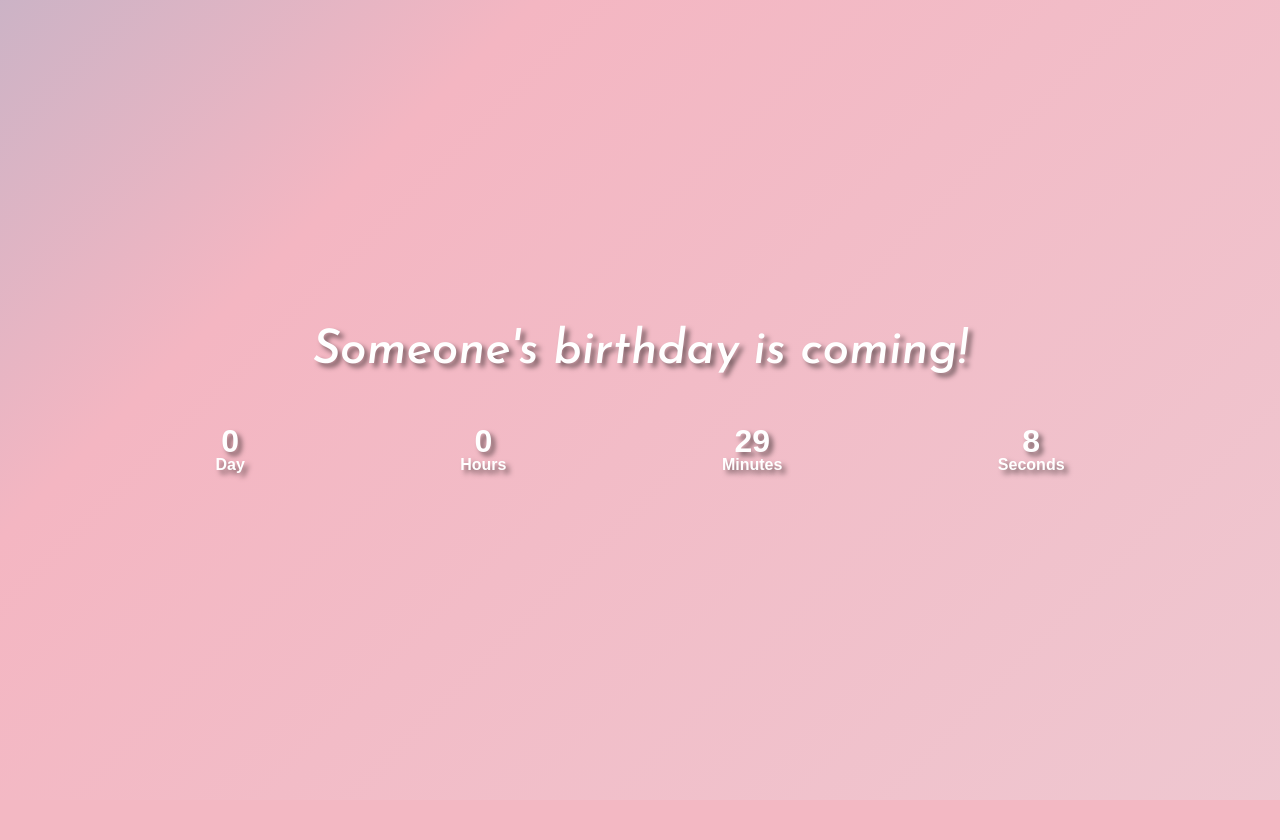
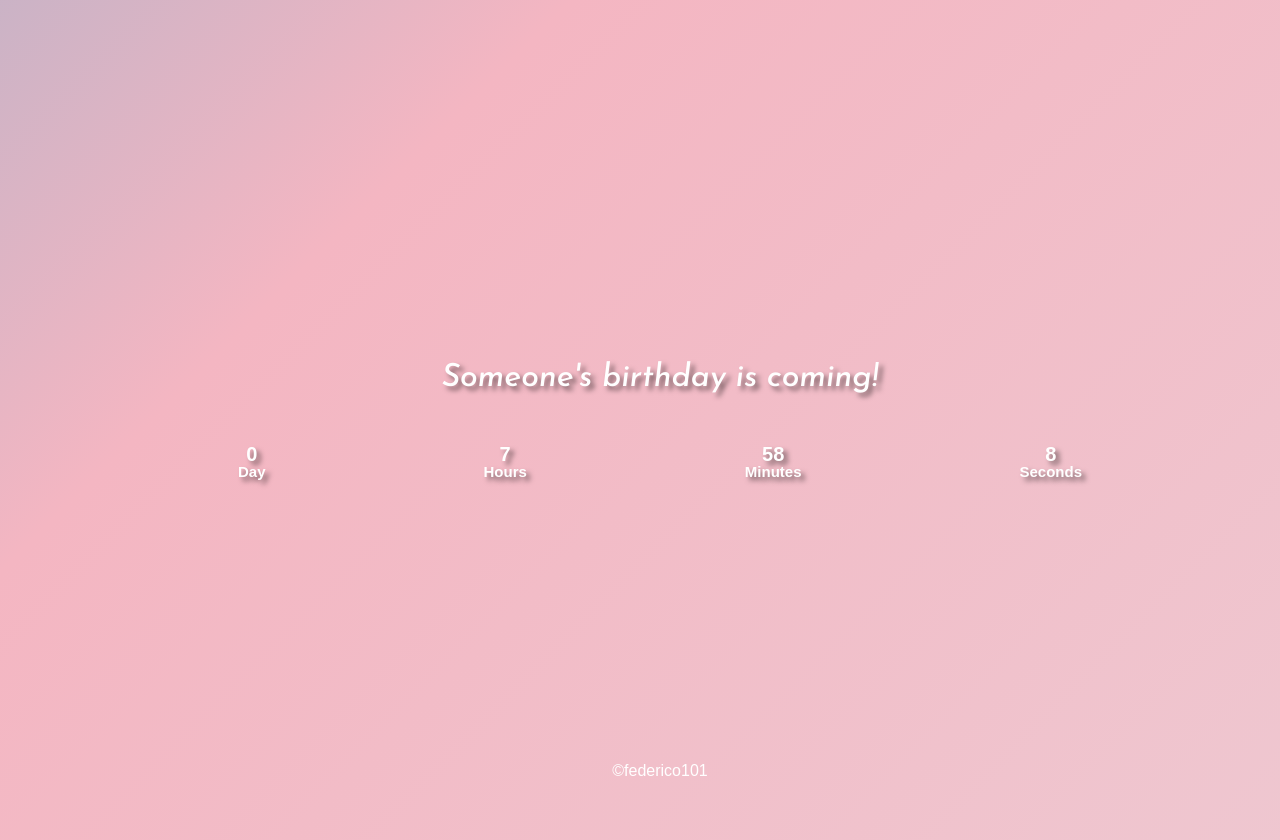
Before and after one commit to federico101/BDay, a Flask app: page / in a window 1280 px wide. Before the commit the page ends 800 px from the top, so only its background shows below. Run offline with Flask 2, Linux system fonts and the light colour scheme.

Commit message:
responsive

```diff
--- a/web/static/css/home.css
+++ b/web/static/css/home.css
@@ -16,6 +16,7 @@
     background: linear-gradient(-45deg, #ead5dc, #f4b6c2, #23a6d5, #003366);
     background-size: 400% 400%;
     animation: gradient-bg 15s ease infinite;
+    overflow: hidden;
 }
 
 .countdown p {
@@ -86,12 +87,23 @@
     display: block;
 }
 
+.countdown a {
+    position: fixed;
+    bottom: 20px;
+    font-family: sans-serif;
+    font-size: 0.5rem;
+    color: white;
+    text-decoration: none;
+}
+
 /* confettis */
 
 #my-canvas {
     position: fixed;
     top: 0;
     left: 0;
+    right: 0;
+    bottom: 0;
     width: 100%;
     min-height: 100vh;
     visibility: hidden;
@@ -100,3 +112,43 @@
 #my-canvas.reveal {
     visibility: visible;
 }
+
+/* queries */
+
+@media (min-width: 400px) {
+    .countdown {
+        padding: 20px;
+    }
+
+    .countdown p {
+        font-size: 30px;
+    }
+
+    .dayTime,
+    .hourTime,
+    .minTime,
+    .secTime {
+        font-size: 20px;
+    }
+
+    .dayLabel,
+    .hourLabel,
+    .minLabel,
+    .secLabel {
+        font-size: 15px;
+    }
+}
+
+@media (min-width: 1000px) {
+    .countdown p {
+        font-size: 2rem;
+    }
+
+    .countdown img {
+        width: 250px;
+    }
+
+    .countdown a {
+        font-size: 1rem;
+    }
+}
--- a/web/static/js/home.js
+++ b/web/static/js/home.js
@@ -7,9 +7,9 @@ const bgCrowd = document.querySelector(".bg-crowd");
 // function for bg music to play and pause
 function bgPlay() {
     bgCrowd.play();
-}
+};
 
-let birthday = new Date("2022-03-15 16:34:00");
+let birthday = new Date("2022-03-16 00:03:00");
 const day = document.querySelector(".dayTime");
 const hour = document.querySelector(".hourTime");
 const minute = document.querySelector(".minTime");
--- a/web/templates/home.html
+++ b/web/templates/home.html
@@ -9,7 +9,7 @@
     <script type="text/javascript" src="{{ url_for('static', filename='js/home.js') }}" defer></script>
 </head>
 
-<body onload="bgPause()">
+<body>
     <div class="countdown">
         <div class="hbd">
             <p class="hbdtext">Someone's birthday is coming!</p>
@@ -37,6 +37,7 @@
         <audio class="bg-crowd">
             <source src="{{ url_for('static', filename='audio/happy-birthday-crowd.mp3') }}" type="audio/mpeg">
         </audio>
+        <a href="https://github.com/federico101">&copy;federico101</a>
     </div>
 
     <script src="{{ url_for('static', filename='js/index.min.js') }}"></script>
@@ -44,10 +45,6 @@
         var confettiSettings = { target: 'my-canvas' };
         var confetti = new ConfettiGenerator(confettiSettings);
         confetti.render();
-
-        function bgPause() {
-            bgCrowd.pause();
-        }
     </script>
 </body>
 
```
